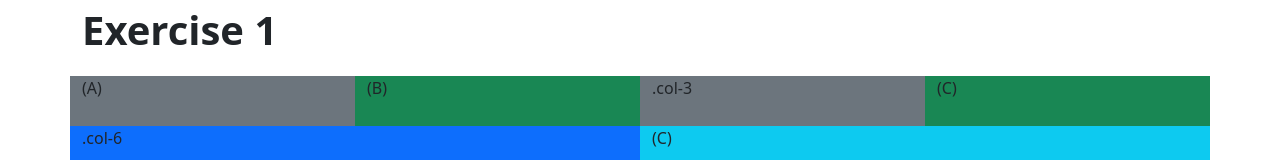
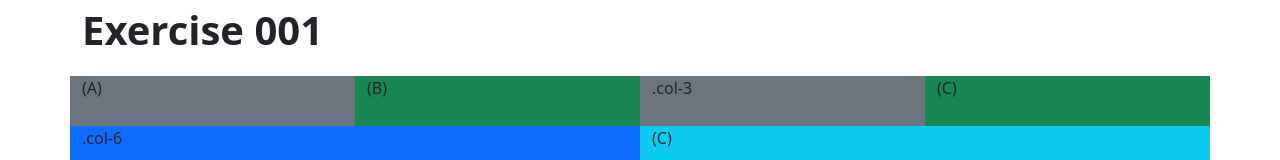
Before and after one commit to badamour/WD91P, a plain HTML site: page index.html in a window 1280 px wide. Shown: the top 160 px of the page. Drawn offline with nearby package versions, Linux system fonts and the light colour scheme.

Commit message:
Yeah Baby

```diff
--- a/index.html
+++ b/index.html
@@ -15,7 +15,7 @@
         <div class="container bg-exercise1">
             <div class="row">
             <br>
-            <p class="fs-1"><b>Exercise 1</b></p>
+            <p class="fs-1"><b>Exercise 001</b></p>
             <br>
               <div class="col bg-gray-exercise1" >
                 (A)
```
